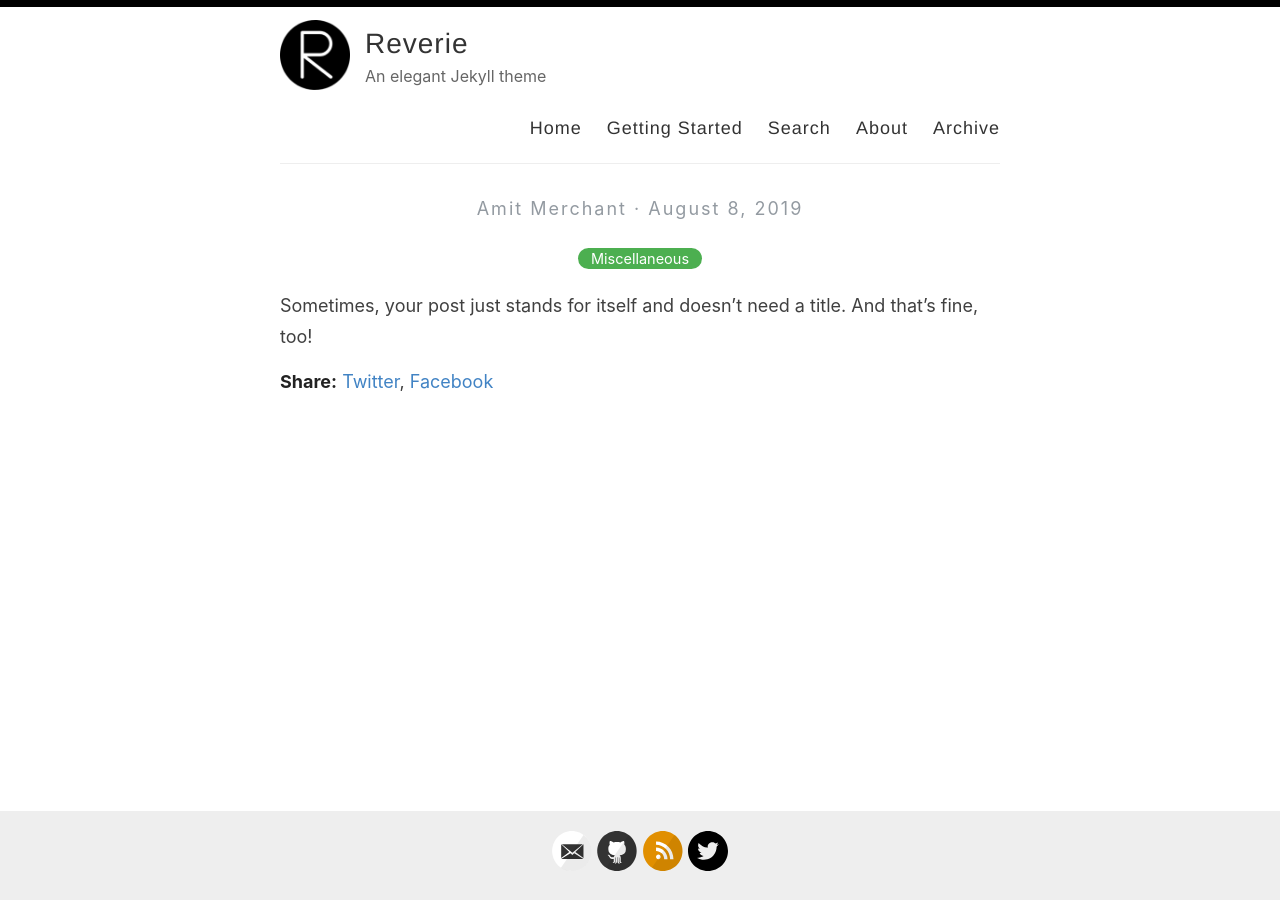
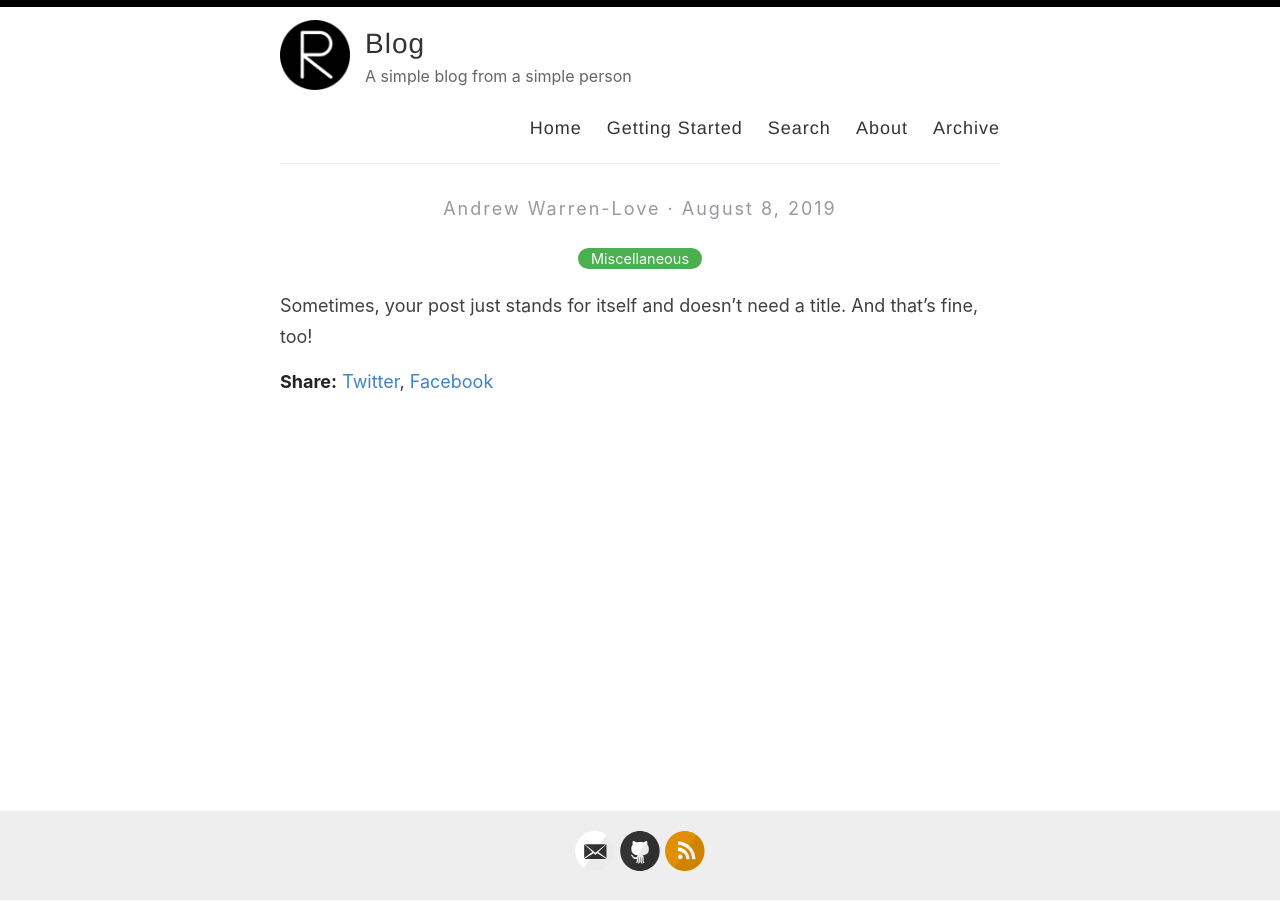
Before and after one commit to awarrenlove/blog, a Jekyll site: the page built from _posts/2019-08-08-no-title-posts.md, in a window 1280 px wide. Built offline with Jekyll 4.4.1, drawn with Linux system fonts in a browser that asks for light colours.

Commit message:
Atualizar o _config.yml

```diff
--- a/_config.yml
+++ b/_config.yml
@@ -3,13 +3,13 @@
 #
 
 # Name of your site (displayed in the header)
-name: Reverie
+name: Blog
 
 # Name of the author
-author: Amit Merchant
+author: Andrew Warren-Love
 
 # Short bio or description (displayed in the header)
-description: An elegant Jekyll theme
+description: A simple blog from a simple person
 
 # URL of your avatar or profile pic (you could use your GitHub profile pic)
 avatar: /images/reverie.png
@@ -21,41 +21,41 @@ avatar: /images/reverie.png
 # Includes an icon in the footer for each username you enter
 footer-links:
   dribbble:
-  email: amit.d.merchant@gmail.com
+  email: andrew@awarrenlove.com
   facebook:
   flickr:
-  github: amitmerchant1990/reverie
+  github: awarrenlove
   instagram:
   linkedin:
   pinterest:
   rss: rss
-  twitter: amit_merchant
+  twitter:
   stackoverflow:
-  youtube: # channel/<your_long_string> or user/<user-name>
-  googleplus: # anything in your profile username that comes after plus.google.com/
+  youtube:
+  googleplus:
   playconsole:
-  mastodon: # <your-mastodon-instance>/@<your-user-name> eg. fosstodon.org/@username
+  mastodon:
 
 # Enter your Disqus shortname (not your username) to enable commenting on posts
 # You can find your shortname on the Settings page of your Disqus account
 disqus:
 
 # Enter your Google Analytics web tracking code (e.g. UA-2110908-2) to activate tracking
-google_analytics: UA-43339302-11
+google_analytics:
 
 # For newer "GA4" analytics, use the following instead of the "UA" entry above
-#google_analytics_ga4: G-GABC1DEFG
+#google_analytics_ga4:
 
 # Your website URL (e.g. http://amitmerchant1990.github.io or http://www.amitmerchant.com)
 # Used for Sitemap.xml and your RSS feed
-url: http://www.amitmerchant.com/reverie
-enforce_ssl: https://www.amitmerchant.com/reverie
+url: http://blog.awarrenlove.com/
+enforce_ssl: https://blog.awarrenlove.com/
 
 # If you're hosting your site at a Project repository on GitHub pages
 # (http://yourusername.github.io/repository-name)
 # and NOT your User repository (http://yourusername.github.io)
 # then add in the baseurl here, like this: "/repository-name"
-baseurl: "/reverie"
+baseurl:
 
 #
 # !! You don't need to change any of the configuration flags below !!
```
